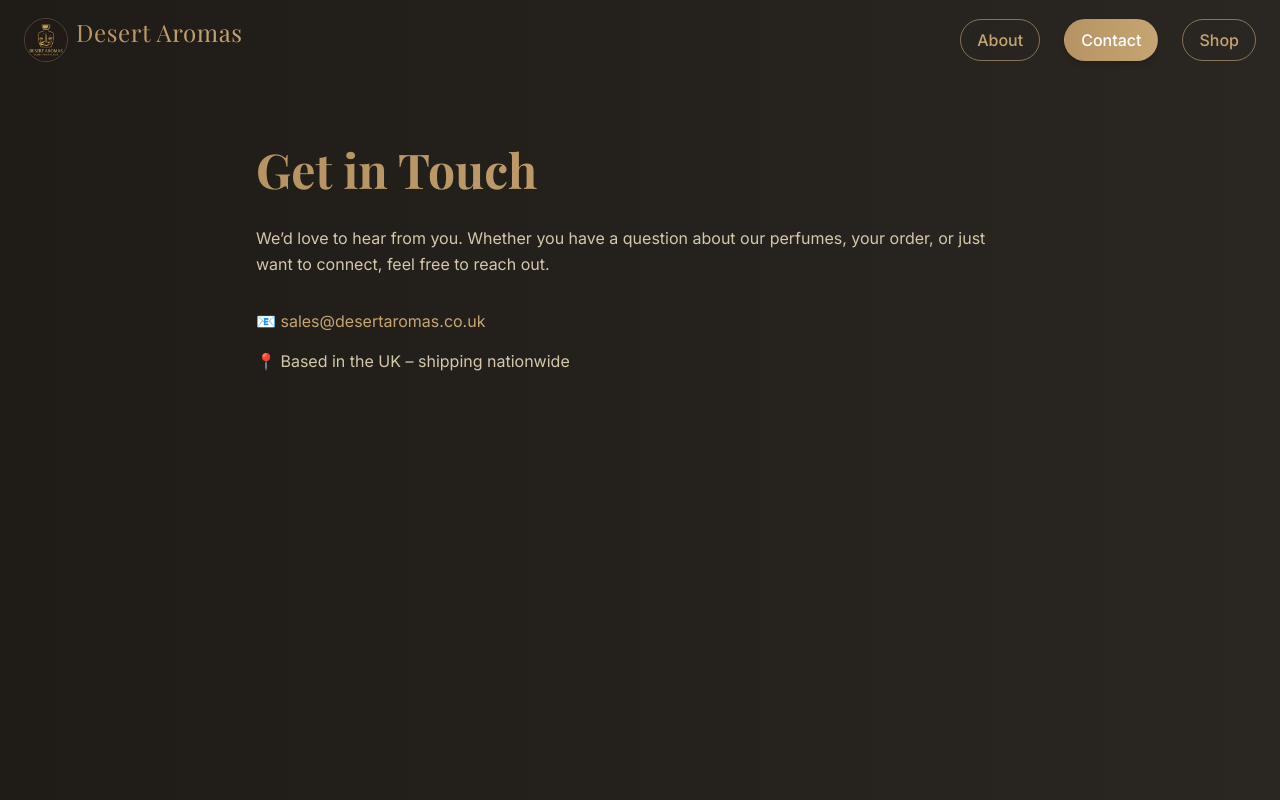
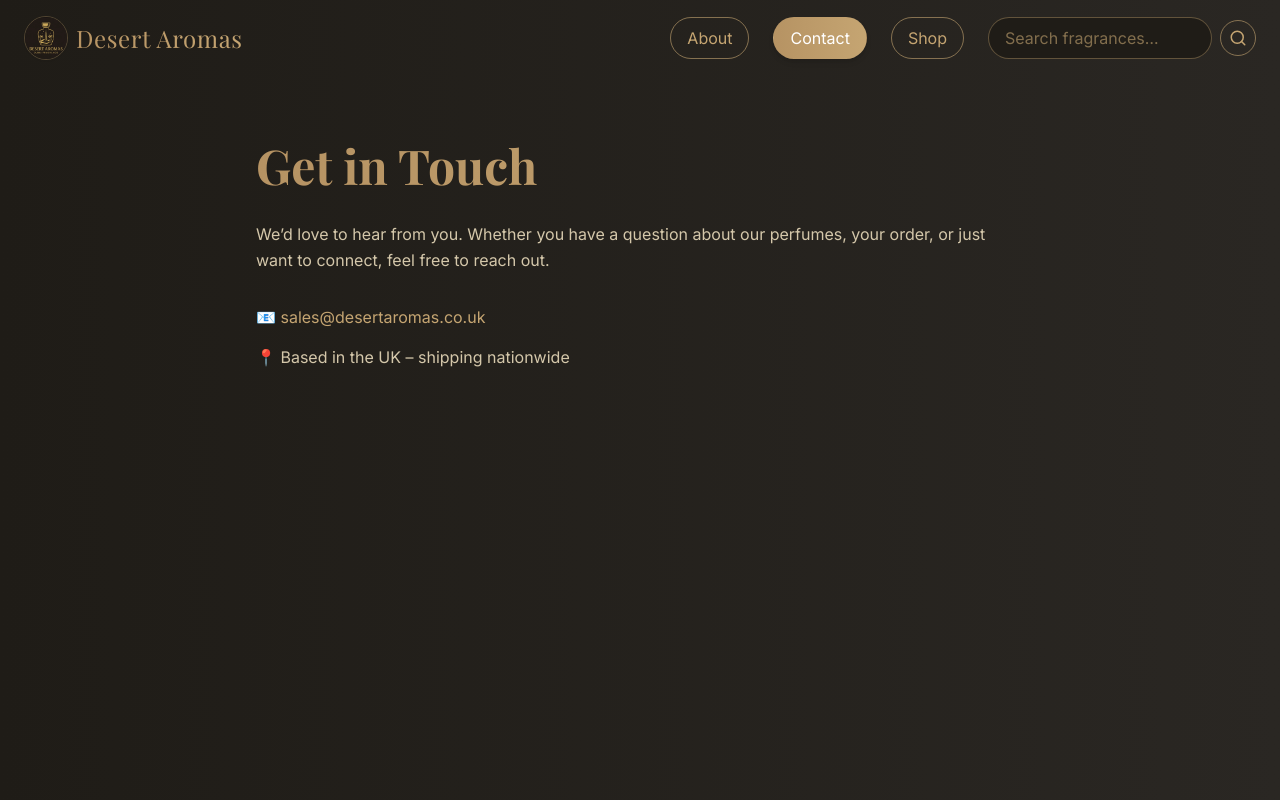
Before and after one commit to jdilorenzo26-sys/DesertAromasUK1.1, a Next.js app: page /contact in a window 1280 px wide. Shown: the top 800 px of the page. Built offline with nearby package versions, Linux system fonts and the light colour scheme.

Commit message:
Add files via upload

```diff
--- a/components/Navbar.jsx
+++ b/components/Navbar.jsx
@@ -1,10 +1,10 @@
 "use client";
-import { useEffect, useState } from "react";
+import { useEffect, useMemo, useRef, useState } from "react";
 import Link from "next/link";
 import Image from "next/image";
+import { usePathname, useRouter } from "next/navigation";
 import { Playfair_Display } from "next/font/google";
-import { usePathname } from "next/navigation";
-import { Menu, X } from "lucide-react";
+import { Menu, X, Search } from "lucide-react";
 
 const playfair = Playfair_Display({
   subsets: ["latin"],
@@ -14,19 +14,53 @@ const playfair = Playfair_Display({
 export default function Navbar() {
   const [scrolled, setScrolled] = useState(false);
   const [menuOpen, setMenuOpen] = useState(false);
+  const [q, setQ] = useState("");
+  const [results, setResults] = useState([]);
+  const [openSuggest, setOpenSuggest] = useState(false);
+  const [loading, setLoading] = useState(false);
+  const inputRef = useRef(null);
   const pathname = usePathname();
+  const router = useRouter();
 
   useEffect(() => {
-    const handleScroll = () => setScrolled(window.scrollY > 20);
-    window.addEventListener("scroll", handleScroll);
-    return () => window.removeEventListener("scroll", handleScroll);
+    const onScroll = () => setScrolled(window.scrollY > 20);
+    window.addEventListener("scroll", onScroll);
+    return () => window.removeEventListener("scroll", onScroll);
   }, []);
 
-  const links = [
+  // Debounced fetch for suggestions
+  useEffect(() => {
+    const t = setTimeout(async () => {
+      const term = q.trim();
+      if (!term) { setResults([]); return; }
+      try {
+        setLoading(true);
+        const r = await fetch(`/api/products?q=${encodeURIComponent(term)}&limit=6&status=live`);
+        const j = await r.json();
+        setResults(Array.isArray(j) ? j : []);
+      } catch {
+        setResults([]);
+      } finally {
+        setLoading(false);
+      }
+    }, 200);
+    return () => clearTimeout(t);
+  }, [q]);
+
+  const goSearch = (e) => {
+    e?.preventDefault?.();
+    const term = q.trim();
+    if (!term) return;
+    setOpenSuggest(false);
+    setMenuOpen(false);
+    router.push(`/search?query=${encodeURIComponent(term)}`);
+  };
+
+  const links = useMemo(() => ([
     { href: "/about", label: "About" },
     { href: "/contact", label: "Contact" },
     { href: "/collections", label: "Shop" },
-  ];
+  ]), []);
 
   return (
     <nav
@@ -38,8 +72,8 @@ export default function Navbar() {
       }`}
     >
       <div className="flex items-center justify-between px-6 max-w-7xl mx-auto">
-        {/* Logo + Brand */}
-        <Link href="/" className="flex items-center space-x-2 group">
+        {/* Logo + Name */}
+        <Link href="/" className="flex items-center space-x-2">
           <Image
             src="/logo.JPG"
             alt="Desert Aromas Logo"
@@ -48,45 +82,99 @@ export default function Navbar() {
             className="rounded-full border border-[#c5a572]/30 shadow-sm"
             priority
           />
-          <div className="flex flex-col leading-tight">
-            <span
-              className={`${playfair.className} tracking-wide transition-all duration-500 ${
-                scrolled ? "text-xl" : "text-2xl"
-              } bg-gradient-to-r from-[#b69363] to-[#c5a572] bg-clip-text text-transparent
-              group-hover:drop-shadow-[0_0_12px_rgba(197,165,114,0.6)]`}
-            >
-              Desert Aromas
-            </span>
-            <span
-              className={`text-[11px] md:text-xs text-[#d4c7aa]/80 italic transform transition-all duration-1000 ease-in-out
-                ${scrolled ? "opacity-100 translate-y-0" : "opacity-0 -translate-y-1"}`}
-            >
-              Luxury Arabian Perfumes
-            </span>
-          </div>
+          <span
+            className={`${playfair.className} tracking-wide transition-all duration-500 ${
+              scrolled ? "text-xl" : "text-2xl"
+            } bg-gradient-to-r from-[#b69363] to-[#c5a572] bg-clip-text text-transparent`}
+          >
+            Desert Aromas
+          </span>
         </Link>
 
-        {/* Desktop Links */}
-        <div className="hidden md:flex items-center space-x-6 font-medium">
-          {links.map((link) => (
+        {/* Desktop: links + search */}
+        <div className="hidden md:flex items-center gap-6">
+          {links.map((l) => (
             <Link
-              key={link.href}
-              href={link.href}
+              key={l.href}
+              href={l.href}
               className={`px-4 py-2 rounded-full border transition-all duration-300 relative overflow-hidden group ${
-                pathname === link.href
+                pathname === l.href
                   ? "bg-gradient-to-r from-[#b69363] to-[#c5a572] text-white border-transparent shadow-md"
-                  : "border-[#c5a572]/60 text-[#c5a572] hover:text-white hover:shadow-[0_0_12px_rgba(197,165,114,0.6)]"
+                  : "border-[#c5a572]/60 text-[#c5a572] hover:text-white"
               }`}
             >
-              <span
-                className={`absolute inset-0 bg-gradient-to-r from-[#b69363] to-[#c5a572] opacity-0 group-hover:opacity-100 transition-opacity duration-300`}
-              />
-              <span className="relative z-10">{link.label}</span>
+              <span className="absolute inset-0 bg-gradient-to-r from-[#b69363] to-[#c5a572] opacity-0 group-hover:opacity-100 transition-opacity duration-300" />
+              <span className="relative z-10">{l.label}</span>
             </Link>
           ))}
+
+          {/* Search */}
+          <div className="relative">
+            <form onSubmit={goSearch} className="flex items-center">
+              <input
+                ref={inputRef}
+                value={q}
+                onChange={(e) => { setQ(e.target.value); setOpenSuggest(true); }}
+                onFocus={() => setOpenSuggest(true)}
+                onBlur={() => setTimeout(() => setOpenSuggest(false), 150)} // allow click
+                placeholder="Search fragrances…"
+                className="w-56 px-4 py-2 rounded-full bg-[#1f1c17] border border-[#c5a572]/40 text-white placeholder-[#c5a572]/60 focus:outline-none focus:ring-1 focus:ring-[#c5a572]"
+              />
+              <button className="ml-2 p-2 rounded-full border border-[#c5a572]/60 text-[#c5a572] hover:bg-[#c5a572] hover:text-black transition" aria-label="Search">
+                <Search size={18} />
+              </button>
+            </form>
+
+            {/* Suggestions */}
+            {openSuggest && (q.trim() || loading) && (
+              <div className="absolute right-0 mt-2 w-80 max-h-96 overflow-auto rounded-xl bg-[#2a2723] border border-[#c5a572]/30 shadow-xl">
+                {loading && (
+                  <div className="px-4 py-3 text-sm text-[#d4c7aa]/80">Searching…</div>
+                )}
+                {!loading && results.length === 0 && (
+                  <div className="px-4 py-3 text-sm text-[#d4c7aa]/80">
+                    No matches for “{q.trim()}”
+                  </div>
+                )}
+                {!loading && results.map((p) => (
+                  <Link
+                    key={p.id}
+                    href={`/product/${p.id}`}
+                    className="flex items-center gap-3 px-3 py-2 hover:bg-white/5 transition"
+                    onMouseDown={(e) => e.preventDefault()} // keep focus for click
+                  >
+                    <div className="w-10 h-10 rounded overflow-hidden bg-[#1f1c17] border border-[#c5a572]/30 flex-shrink-0">
+                      {/* eslint-disable-next-line @next/next/no-img-element */}
+                      <img src={p.image_url} alt={p.name} className="w-full h-full object-cover" />
+                    </div>
+                    <div className="min-w-0">
+                      <div className="text-sm text-white truncate">{p.name}</div>
+                      <div className="text-xs text-[#c5a572] truncate">
+                        {p.price_text || ""}
+                      </div>
+                      {p.accords && (
+                        <div className="text-[11px] text-[#d4c7aa]/70 truncate">
+                          {p.accords}
+                        </div>
+                      )}
+                    </div>
+                  </Link>
+                ))}
+                {!loading && (
+                  <button
+                    onMouseDown={(e) => e.preventDefault()}
+                    onClick={goSearch}
+                    className="w-full text-left px-4 py-2 text-sm text-[#c5a572] hover:bg-white/5"
+                  >
+                    See all results for “{q.trim()}”
+                  </button>
+                )}
+              </div>
+            )}
+          </div>
         </div>
 
-        {/* Mobile Menu Button */}
+        {/* Mobile toggle */}
         <button
           className="md:hidden text-[#c5a572]"
           onClick={() => setMenuOpen(!menuOpen)}
@@ -96,28 +184,34 @@ export default function Navbar() {
         </button>
       </div>
 
-      {/* Mobile Menu */}
+      {/* Mobile menu including search */}
       {menuOpen && (
-        <div className="md:hidden bg-gradient-to-r from-[#1f1c17] to-[#2a2723] px-6 py-4 space-y-4 border-t border-[#3a352e]">
-          {links.map((link, i) => (
+        <div className="md:hidden border-t border-[#3a352e] px-6 py-4 space-y-4 bg-gradient-to-r from-[#1f1c17] to-[#2a2723]">
+          {/* Search */}
+          <form onSubmit={goSearch} className="flex items-center">
+            <input
+              value={q}
+              onChange={(e) => setQ(e.target.value)}
+              placeholder="Search fragrances…"
+              className="flex-1 px-4 py-2 rounded-full bg-[#1f1c17] border border-[#c5a572]/40 text-white placeholder-[#c5a572]/60 focus:outline-none focus:ring-1 focus:ring-[#c5a572]"
+            />
+            <button className="ml-2 p-2 rounded-full border border-[#c5a572]/60 text-[#c5a572] hover:bg-[#c5a572] hover:text-black transition">
+              <Search size={18} />
+            </button>
+          </form>
+
+          {links.map((l) => (
             <Link
-              key={link.href}
-              href={link.href}
-              className={`block px-4 py-2 rounded-full border text-center transition-all duration-500 transform
-                ${
-                  pathname === link.href
-                    ? "bg-gradient-to-r from-[#b69363] to-[#c5a572] text-white border-transparent shadow-md"
-                    : "border-[#c5a572]/60 text-[#c5a572] hover:bg-gradient-to-r hover:from-[#b69363] hover:to-[#c5a572] hover:text-white hover:shadow-[0_0_12px_rgba(197,165,114,0.6)]"
-                }
-              `}
-              style={{
-                transitionDelay: `${i * 150}ms`, // staggered fade
-                opacity: menuOpen ? 1 : 0,
-                transform: menuOpen ? "translateY(0)" : "translateY(10px)",
-              }}
+              key={l.href}
+              href={l.href}
               onClick={() => setMenuOpen(false)}
+              className={`block px-4 py-2 rounded-full border text-center transition ${
+                pathname === l.href
+                  ? "bg-gradient-to-r from-[#b69363] to-[#c5a572] text-white border-transparent shadow-md"
+                  : "border-[#c5a572]/60 text-[#c5a572] hover:bg-gradient-to-r hover:from-[#b69363] hover:to-[#c5a572] hover:text-white"
+              }`}
             >
-              {link.label}
+              {l.label}
             </Link>
           ))}
         </div>
--- /dev/null
+++ b/lib/supabaseAdmin.js
@@ -0,0 +1,8 @@
+// lib/supabaseAdmin.js
+import { createClient } from "@supabase/supabase-js";
+
+export const supabaseAdmin = createClient(
+  process.env.NEXT_PUBLIC_SUPABASE_URL,
+  process.env.SUPABASE_SERVICE_ROLE_KEY, // SERVER ONLY
+  { auth: { persistSession: false } }
+);
```
Also changed, not shown: data/products.js (+15 -10 lines), lib/supabaseClient.js (added, +7 -0 lines).
